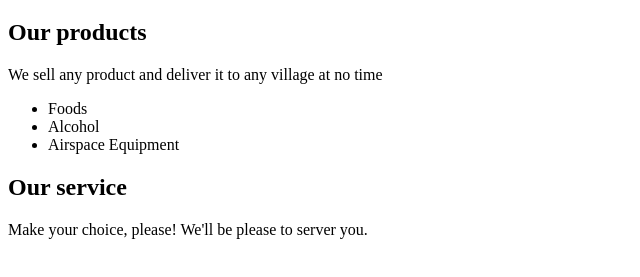
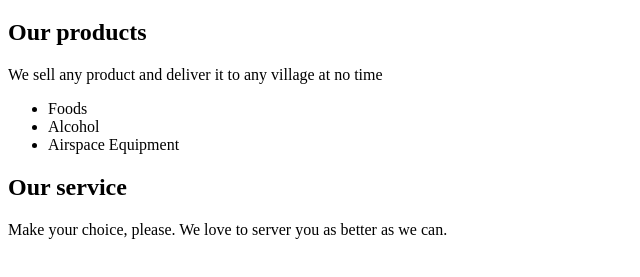
Before and after one commit to mrgdoc/mrgdoc.github.io, a plain HTML site: page index.html in a window 1280 px wide. Shown: the part 61-338 px from the top of the page, without its empty margins (0-640 px from the left). Drawn offline with Linux system fonts and the light colour scheme.

Commit message:
Improving the content.

```diff
--- a/index.html
+++ b/index.html
@@ -14,6 +14,6 @@
     <li>Airspace Equipment</li>
   </ul>
     <h2> Our service</h2>
-  Make your choice, please! We'll be please to server you.
+  Make your choice, please. We love to server you as better as we can.
   </body>
 </html>
```
